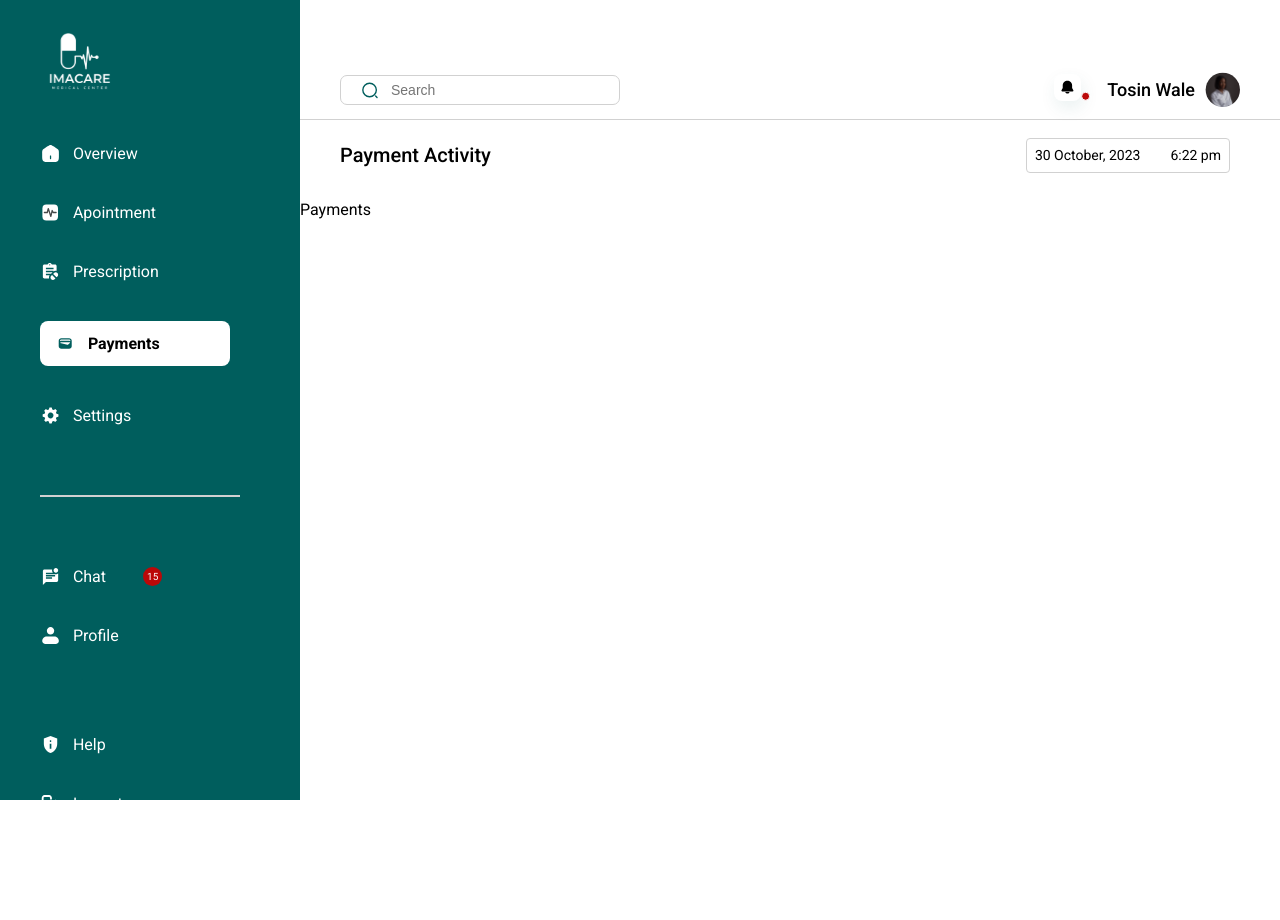
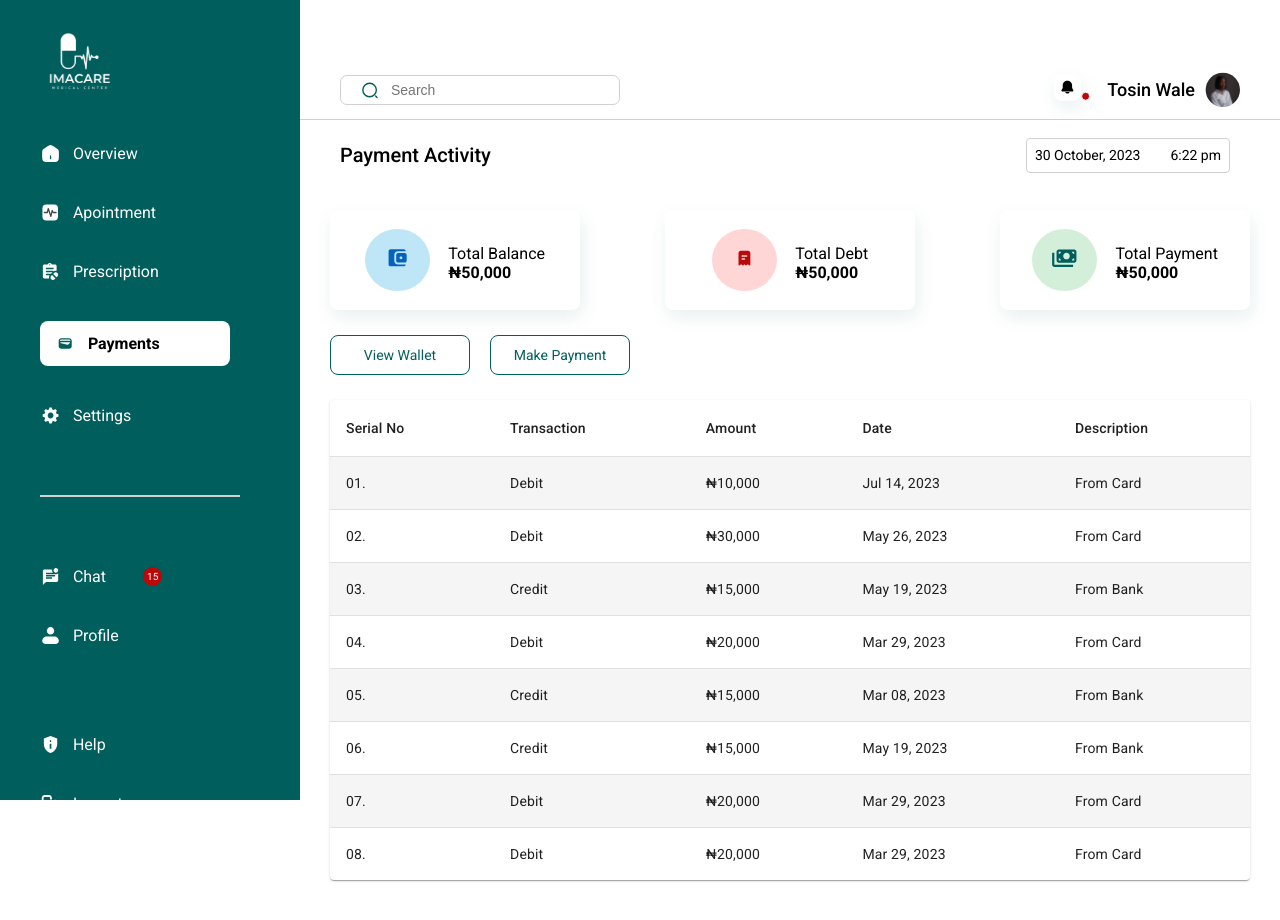
Before and after one commit to TAP-IMACARE/Client-Side, a React (Vite) app: page /dashboard/payments in a window 1280 px wide. Shown: the top 920 px of the page. Before the commit the page ends 800 px from the top, so only its background shows below. Built offline with nearby package versions, Linux system fonts and the light colour scheme.

Commit message:
Update Payments.jsx

```diff
--- a/src/dashboards/payments/Payments.jsx
+++ b/src/dashboards/payments/Payments.jsx
@@ -1,11 +1,64 @@
 import TopComponent from "../topComponent/TopComponent";
 import "./Payments.css";
+
+import balance from "../../assets/dashboard assets/balance.svg";
+import debt from "../../assets/dashboard assets/debt.svg";
+import payments from "../../assets/dashboard assets/payments.svg";
+import { NavLink } from "react-router-dom";
+import PaymentsTable from "../../components/Tables/PaymentsTable";
 
 const Payments = () => {
   return (
     <div>
       <TopComponent header={"Payment Activity"} />
-      Payments
+      <div className="payments-container">
+        <div className="payments-tabs">
+          <div className="tab">
+            <div className="balance-icon">
+              <img src={balance} alt="icon" />
+            </div>
+            <div className="amount">
+              <p>Total Balance</p>
+              <h4>&#8358;50,000</h4>
+            </div>
+          </div>
+
+          <div className="tab">
+            <div className="debt-icon">
+              <img src={debt} alt="icon" />
+            </div>
+            <div className="amount">
+              <p>Total Debt</p>
+              <h4>&#8358;50,000</h4>
+            </div>
+          </div>
+
+          <div className="tab">
+            <div className="total-icon">
+              <img src={payments} alt="icon" />
+            </div>
+            <div className="amount">
+              <p>Total Payment</p>
+              <h4>&#8358;50,000</h4>
+            </div>
+          </div>
+        </div>
+
+        <div className="payments-content">
+          <ul className="payments-nav">
+            <NavLink to={"/dashboard/payments/wallet"}>
+              <li>View Wallet</li>
+            </NavLink>
+            <NavLink to={"/dashboard/payments/make-payment"}>
+              <li>Make Payment</li>
+            </NavLink>
+          </ul>
+        </div>
+
+        <div className="payments-table">
+          <PaymentsTable />
+        </div>
+      </div>
     </div>
   );
 };
```
